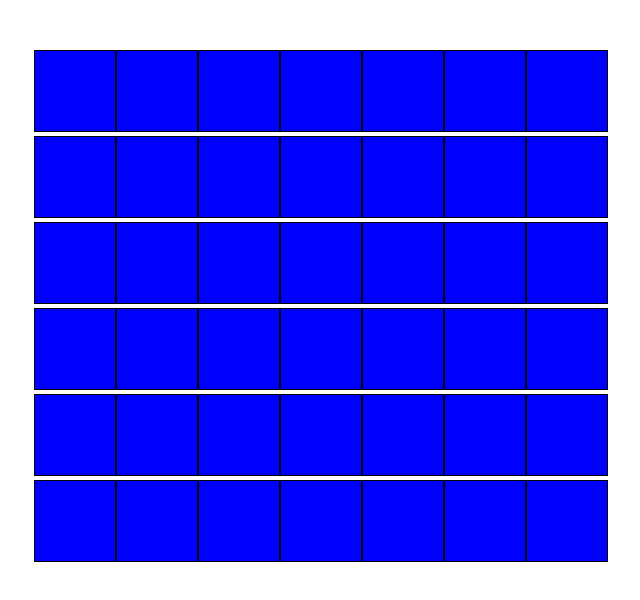
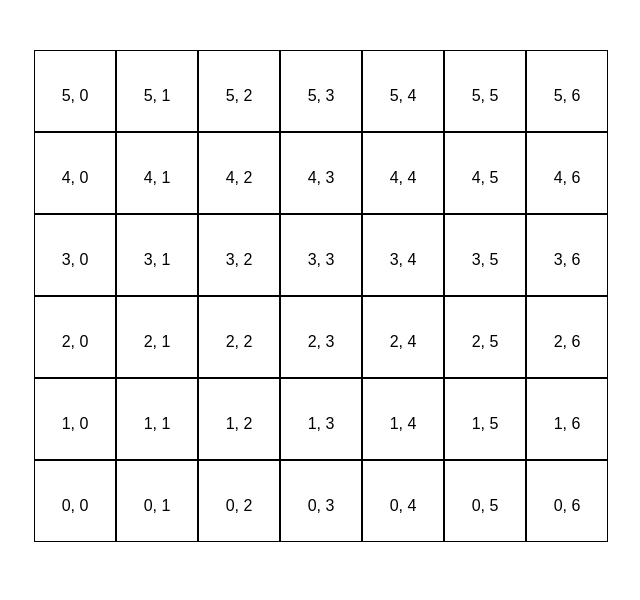
Before and after one commit to pittsblake/connect_four, a React (Create React App) app: page / in a window 1280 px wide. Shown: the top 600 px of the page, without its empty margins (319-959 px from the left). Built offline with nearby package versions, Linux system fonts and the light colour scheme.

Commit message:
Got the state to change from player 1 to player 2 when clicking on a cell

```diff
--- a/src/components/GridCell.jsx
+++ b/src/components/GridCell.jsx
@@ -4,22 +4,33 @@ import styled from 'styled-components'
 const Cell = styled.div`
     height: 40px;
     width: 40px;
-    background-color: blue;
     border: solid thin;
     display: inline-block;
     margin: 0px;
     padding: 20px;
+    cursor: pointer;
 `
 
 
 
 class GridCell extends Component {
+    // state = {
+    //     player1: true,
+    //     player2: false,
+    //     color: 'white'
+    // }
+
+    handleClick = () => {
+        console.log(`This is coordinates ${this.props.x},${this.props.y}`)
+
+    }
+
     render() {
         return (
 
-                <Cell>
+                <Cell onClick={this.handleClick} >
 
-                    {/* <p>{this.props.x}, {this.props.y}</p> */}
+                    <p>{this.props.x}, {this.props.y}</p>
                 </Cell>
 
         );
--- a/src/components/ReactRedux.jsx
+++ b/src/components/ReactRedux.jsx
@@ -9,29 +9,32 @@ const Container = styled.div`
 
 class ReactRedux extends Component {
     state = {
-        grid: [0, 0, 0, 0, 0, 0, 0,
-               0, 0, 0, 0, 0, 0, 0,
-               0, 0, 0, 0, 0, 0, 0,
-               0, 0, 0, 0, 0, 0, 0,
-               0, 0, 0, 0, 0, 0, 0,
-               0, 0, 0, 0, 0, 0, 0]
+        color: 'white',
+        player1: true,
+        player2: false,
+    }
+
+    handleClick = () => {
+        this.state.player1 ? this.setState({player1: false, player2: true})
+        :
+        this.setState({player1: !this.state.player1, player2: !this.state.player2})
     }
 
     render() {
         const cells = [];
 
-        for(let x = 0; x < 6; x++){
+        for(let x = 5; x >= 0; x--){
             const row = [];
 
-            for(let y = 0; y < 7; y++){
-                cells.push(<GridCell x={x} y={y} />)
+            for(let y = 0; y <= 6; y++){
+                cells.push(<GridCell key={y} x={x} y={y} />)
             }
 
-            cells.push(<div> {row} </div>)
+            cells.push(<div key={x}> {row} </div>)
         }
 
         return (
-            <Container>
+            <Container onClick={this.handleClick}>
                 {/* {
                     this.state.grid.map((cell) => {
                         return (
```
